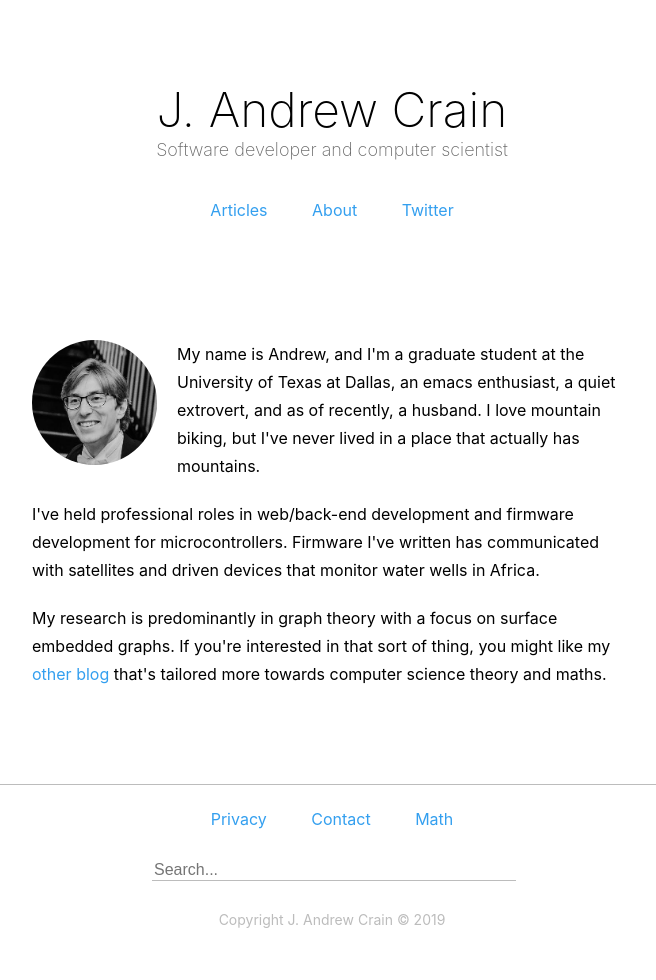
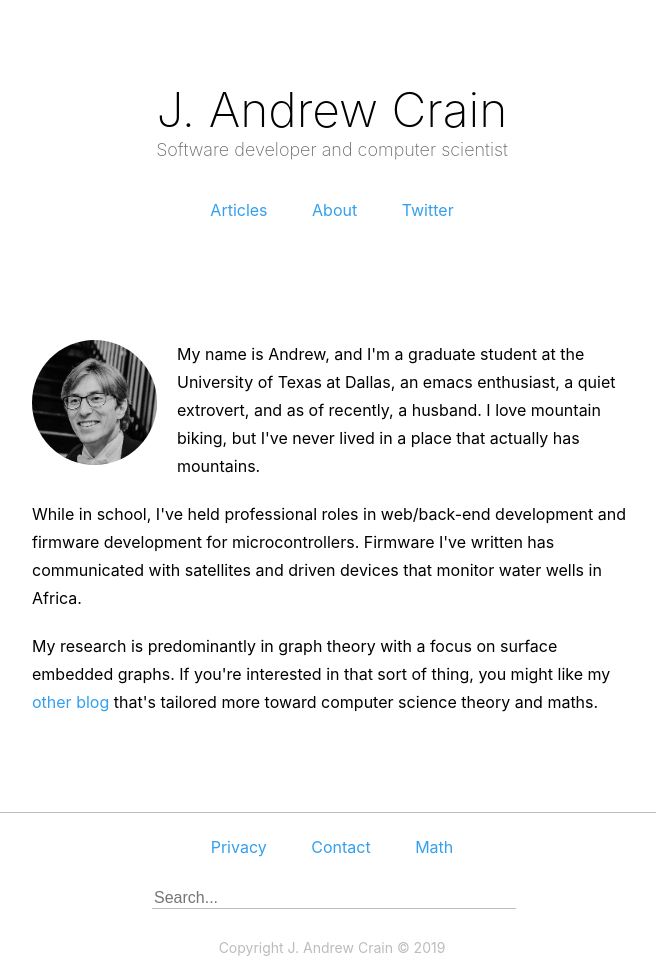
Before and after one commit to CarpeQueso/personal-blog, a Jekyll site: the page built from about.html, in a window 1280 px wide. Shown: the whole page, without its empty margins (308-964 px from the left). Built offline with Jekyll 4.4.1, drawn with Linux system fonts in a browser that asks for light colours; before the commit the page ends 952 px from its top, so only the background shows below that.

Commit message:
About page minor rewording.

```diff
--- a/about.html
+++ b/about.html
@@ -5,6 +5,6 @@ layout: default
 <div class="wrapper">
   <img class="headshot" width="100px" height="100px" src="/assets/images/wedding-headshot.jpg">
   <p>My name is Andrew, and I'm a graduate student at the University of Texas at Dallas, an emacs enthusiast, a quiet extrovert, and as of recently, a husband. I love mountain biking, but I've never lived in a place that actually has mountains.</p>
-  <p>I've held professional roles in web/back-end development and firmware development for microcontrollers. Firmware I've written has communicated with satellites and driven devices that monitor water wells in Africa.</p>
-  <p>My research is predominantly in graph theory with a focus on surface embedded graphs. If you're interested in that sort of thing, you might like my <a href="https://www.carpequeso.com">other blog</a> that's tailored more towards computer science theory and maths.</p>
+  <p>While in school, I've held professional roles in web/back-end development and firmware development for microcontrollers. Firmware I've written has communicated with satellites and driven devices that monitor water wells in Africa.</p>
+  <p>My research is predominantly in graph theory with a focus on surface embedded graphs. If you're interested in that sort of thing, you might like my <a href="https://www.carpequeso.com">other blog</a> that's tailored more toward computer science theory and maths.</p>
 </div>
```
